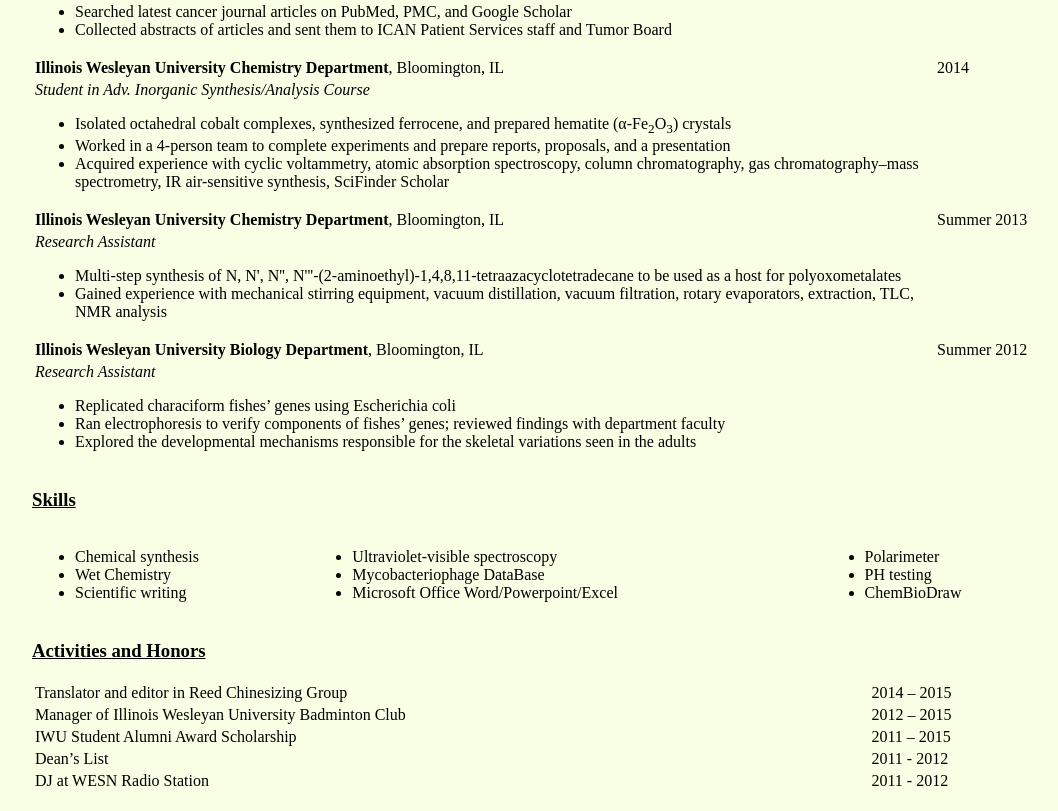
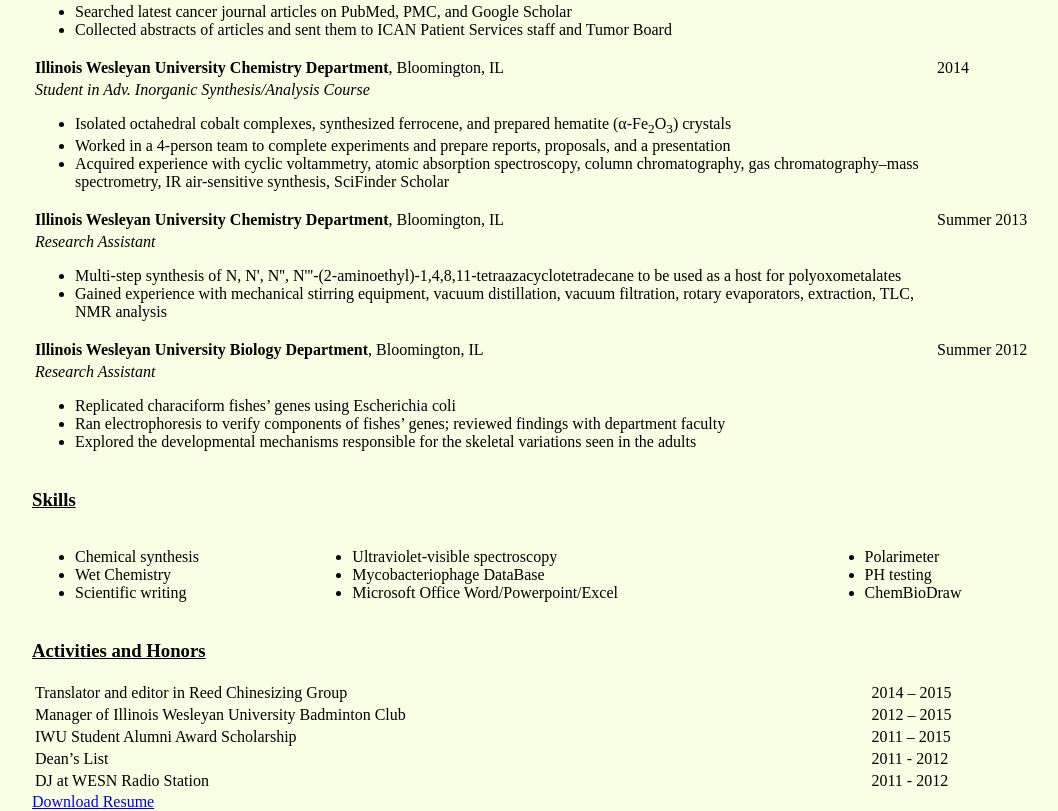
Before and after one commit to fw4h/itmd-361-summer2017-project-1, a plain HTML site: page resume/resume.html in a window 1280 px wide. Shown: the part 926-1737 px from the top of the page, without its empty margins (96-1154 px from the left). Drawn offline with Linux system fonts and the light colour scheme.

Commit message:
Resume page change
Add a download link

```diff
--- a/resume/resume.html
+++ b/resume/resume.html
@@ -298,5 +298,6 @@
         </tr>
       </table>
     </div>
+    <a href="Resume5.pdf">Download Resume</a>
   </body>
 </html>
```
